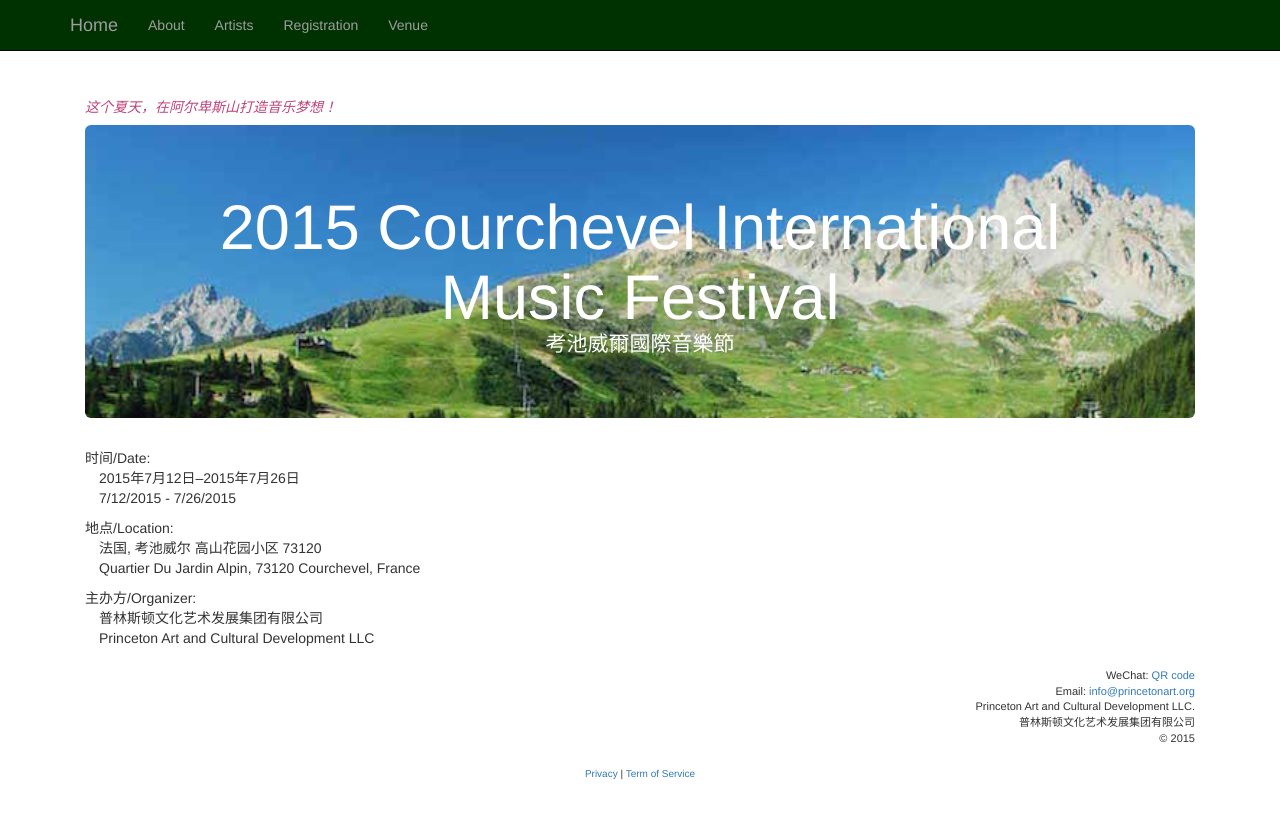
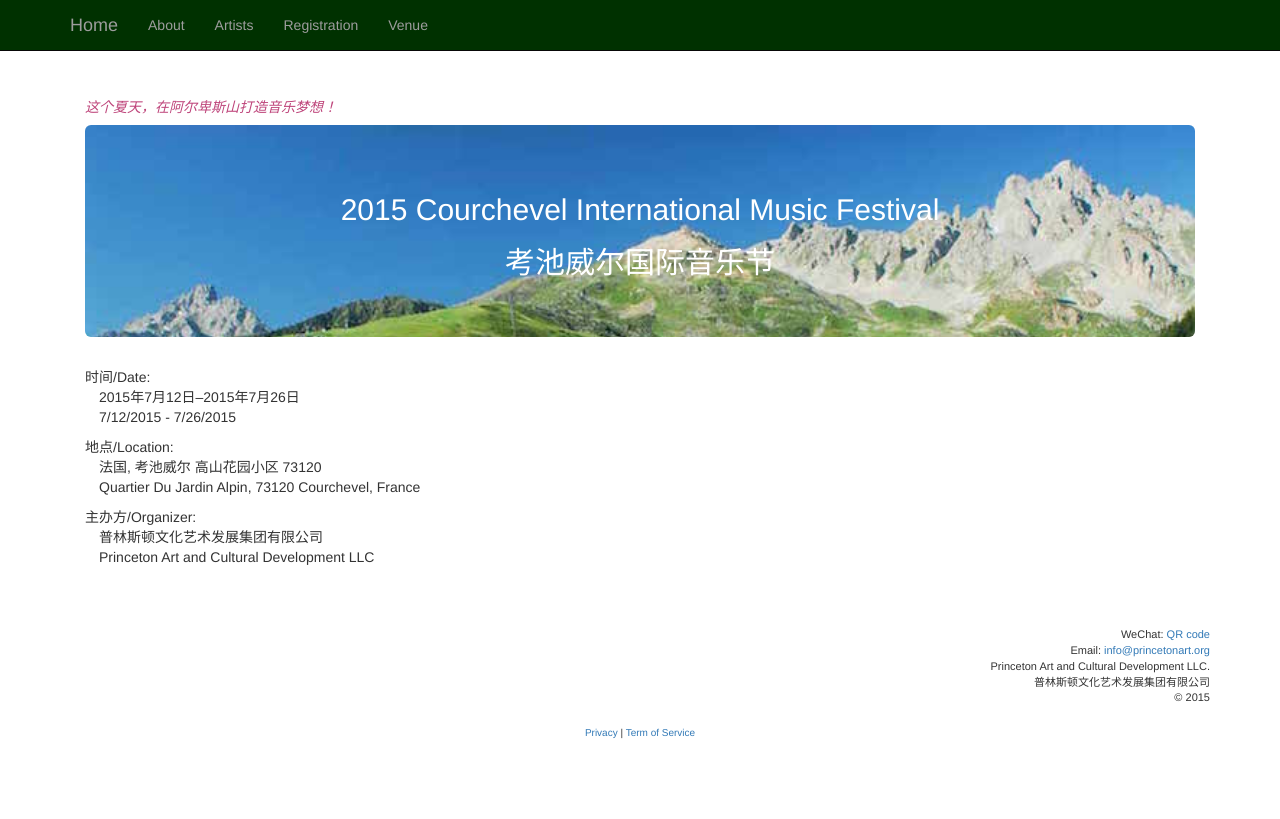
Before and after one commit to princetonarteurofestival/princetonarteurofestival.github.io, a Jekyll site: the page built from index.html, in a window 1280 px wide. Shown: the top 819 px of the page. Built offline with Jekyll 4.4.1, drawn with Linux system fonts in a browser that asks for light colours; nearby versions of some CDN libraries; Markdown is read by kramdown in place of the engine named in the settings.

Commit message:
简体汉字

```diff
--- a/index.html
+++ b/index.html
@@ -1,18 +1,18 @@
 ---
 layout: default
-title: Courchevel International Music Festival | 考池威爾國際音樂節
+title: Courchevel International Music Festival | 考池威尔国际音乐节
 ---
 <h5 style="color: rgb(190, 68, 122); font-style: italic;">
 这个夏天，在阿尔卑斯山打造音乐梦想！
 </h5>
 <div class="jumbotron">
-<h1 style="text-align:center">
+<h2 style="text-align:center">
 2015 Courchevel International Music Festival
-<p>
-考池威爾國際音樂節
-</h1>
+</h2>
+<h2 style="text-align:center">
+考池威尔国际音乐节
+</h2>
 </div>
-<div>
 <dl>
 <dt>
 时间/Date:
```
